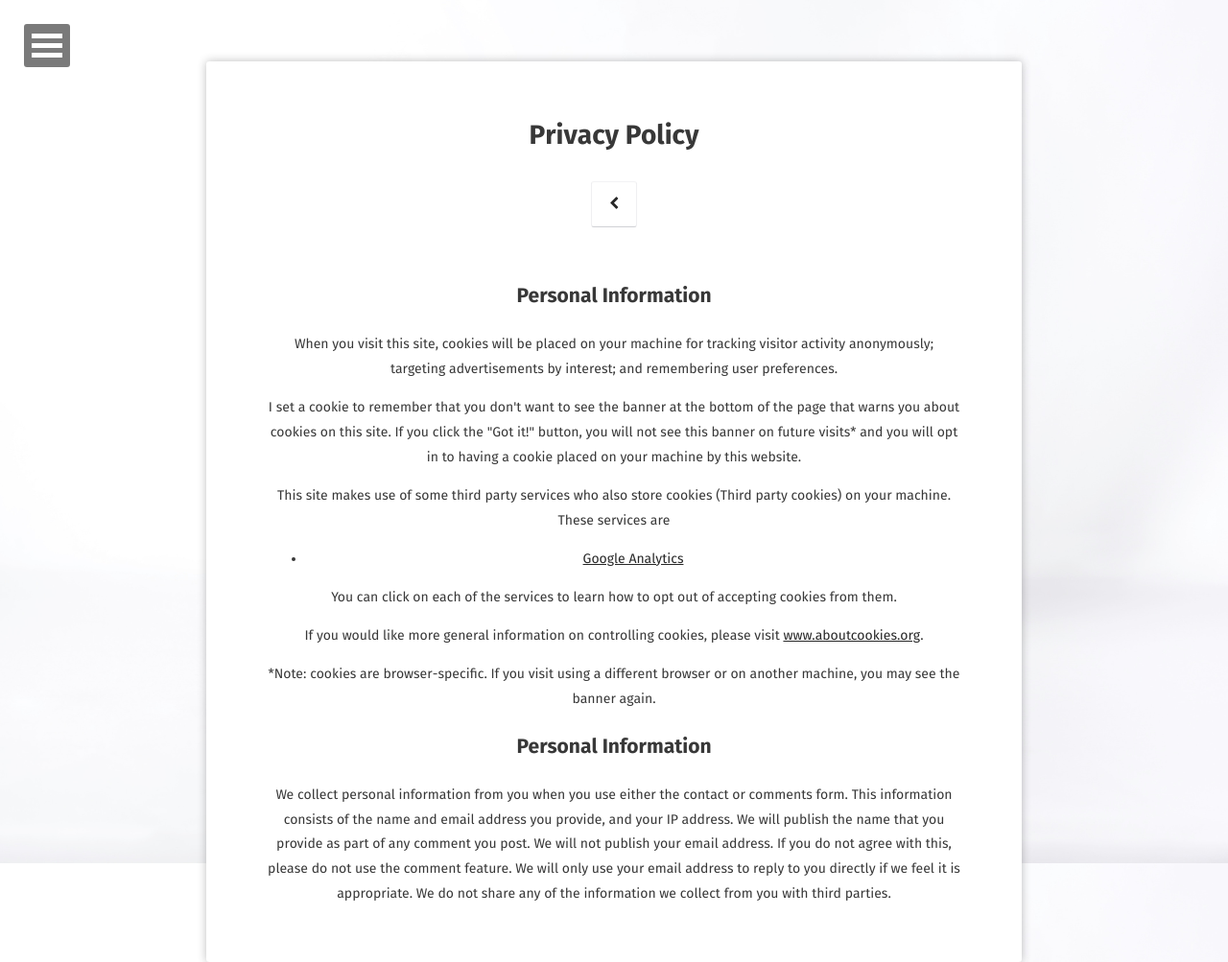
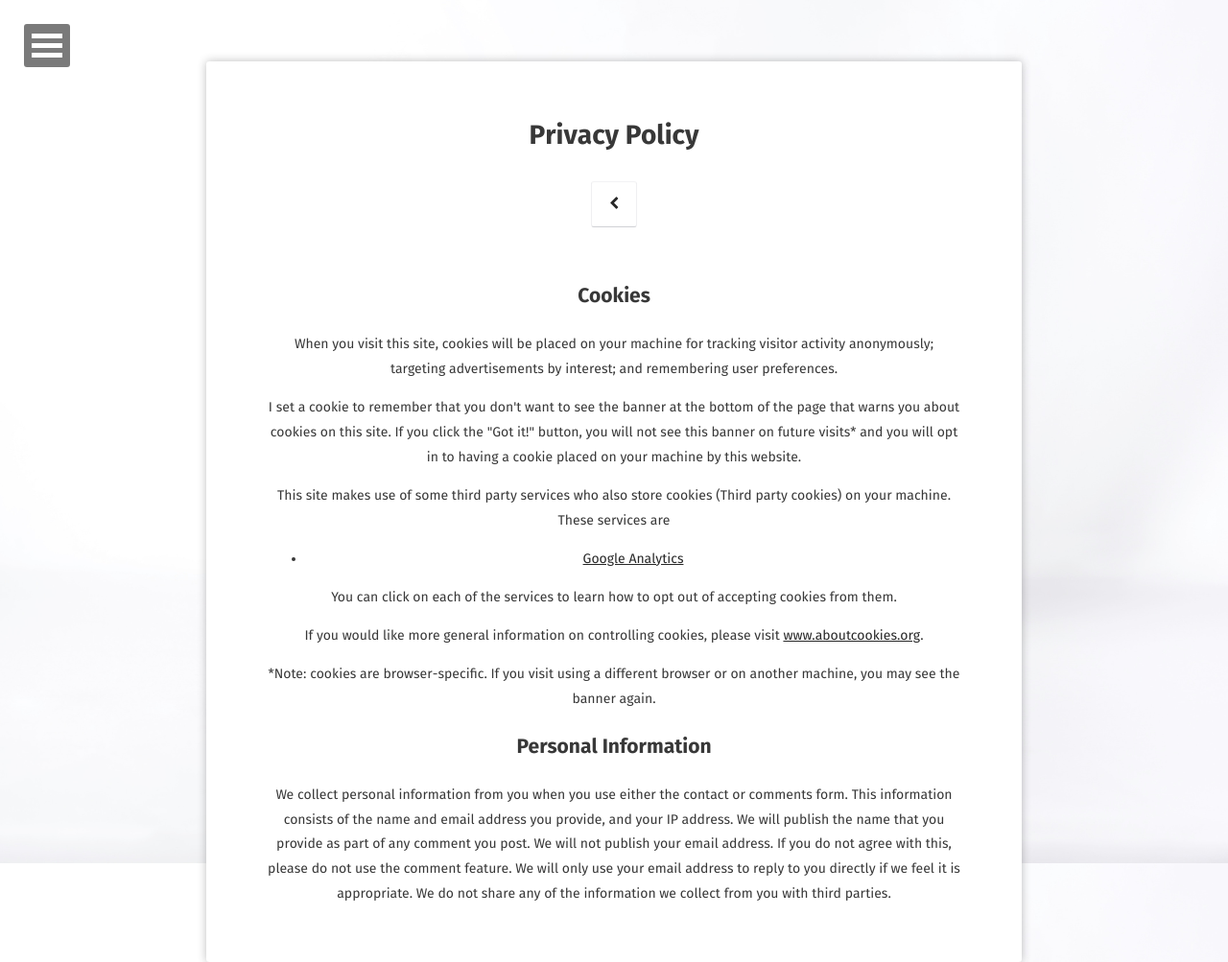
Before and after one commit to Akhilani/akhilani.com, a Jekyll site: the page built from privacy/index.md, in a window 1280 px wide. Shown: the whole page at 96% size. Built offline with Jekyll 4.4.1, drawn with Linux system fonts in a browser that asks for light colours; some web fonts are replaced; comment, search, counter and statistics services are not loaded.

Commit message:
Update index.md

```diff
--- a/privacy/index.md
+++ b/privacy/index.md
@@ -6,7 +6,7 @@ comments: false
 ---
 
 <div class="row">
-    <h2>Personal Information</h2>
+    <h2>Cookies</h2>
 	<p>When you visit this site, cookies will be placed on your machine for tracking visitor activity anonymously; targeting advertisements by interest; and remembering user preferences.</p>
 	<p>I set a cookie to remember that you don't want to see the banner at the bottom of the page that warns you about cookies on this site. If you click the "Got it!" button,
 		you will not see this banner on future visits* and you will opt in to having a cookie placed on your machine by this website.</p>
```
